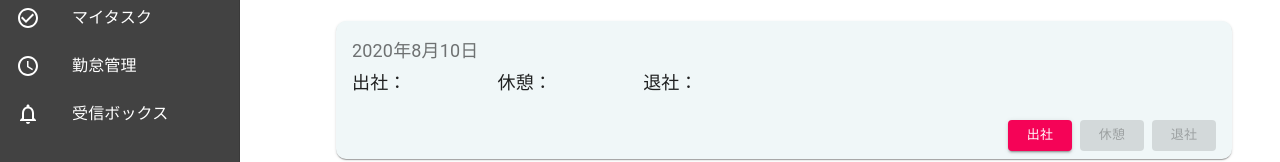
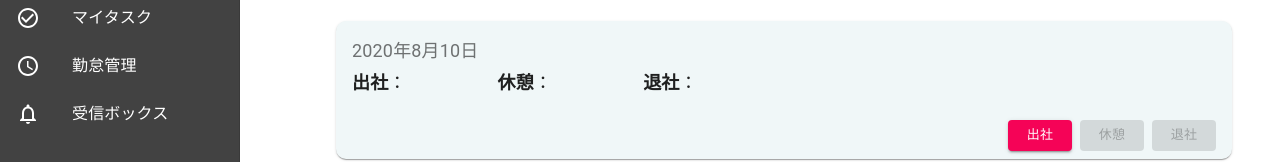
Before and after one commit to Yyusuke27/vwork, a React (Create React App) app in the folder frontend/: page / in a window 1280 px wide. Shown: the part 126-288 px from the top of the page. Built offline with nearby package versions, Linux system fonts and the light colour scheme.

Commit message:
時刻の打刻の実装

```diff
--- a/frontend/package.json
+++ b/frontend/package.json
@@ -25,6 +25,7 @@
     "formik-material-ui-lab": "0.0.5",
     "formik-material-ui-pickers": "0.0.11",
     "material-ui-popup-state": "^1.6.1",
+    "moment": "^2.27.0",
     "react": "^16.13.1",
     "react-datepicker": "^3.1.3",
     "react-dom": "^16.13.1",
--- a/frontend/src/Dashboard/Attendance/components/CheckAttendanceArea.tsx
+++ b/frontend/src/Dashboard/Attendance/components/CheckAttendanceArea.tsx
@@ -106,15 +106,17 @@ const Transition = React.forwardRef(function Transition(
 
 const CheckAttendanceArea = () => {
   const classes = useStyles();
-
+  const moment = require("moment");
   const [open, setOpen] = React.useState(false);
 
   const handleClickOpen = () => {
     setOpen(true);
     setStep({
       ...step,
+      restEnd: true,
       finished: true,
     });
+    setFinishedTime(moment().format("HH:mm"));
   };
 
   const handleClose = () => {
@@ -152,6 +154,7 @@ const CheckAttendanceArea = () => {
       restStart: false,
       finished: false,
     });
+    setAttendedTime(moment().format("HH:mm"));
   };
 
   const restStartedClicked = () => {
@@ -161,6 +164,7 @@ const CheckAttendanceArea = () => {
       restEnd: false,
       finished: false,
     });
+    setRestInTime(moment().format("HH:mm"));
   };
 
   const restEndClicked = () => {
@@ -169,7 +173,16 @@ const CheckAttendanceArea = () => {
       restEnd: true,
       finished: false,
     });
+    setRestOutTime(moment().format("HH:mm"));
   };
+
+  const [attendedTime, setAttendedTime] = useState();
+
+  const [restInTime, setRestInTime] = useState();
+
+  const [restOutTime, setRestOutTime] = useState();
+
+  const [finishedTime, setFinishedTime] = useState();
 
   const history = useHistory();
   const pageChangeHandler = () => {
@@ -197,9 +210,24 @@ const CheckAttendanceArea = () => {
             justify="space-between"
             className={classes.timeArea}
           >
-            <Grid item>出社：</Grid>
-            <Grid item>休憩：</Grid>
-            <Grid item>退社：</Grid>
+            <Grid item>
+              <span style={{ fontWeight: 600 }}>出社</span>：{attendedTime}
+            </Grid>
+            <Grid>
+              {step.attended === false ? (
+                <Grid item>
+                  <span style={{ fontWeight: 600 }}>休憩</span>：
+                </Grid>
+              ) : (
+                <Grid item>
+                  <span style={{ fontWeight: 600 }}>休憩</span>：{restInTime} ~
+                  {restOutTime}
+                </Grid>
+              )}
+            </Grid>
+            <Grid item>
+              <span style={{ fontWeight: 600 }}>退社</span>：{finishedTime}
+            </Grid>
           </Grid>
         </CardContent>
         <CardActions>
```
Also changed, not shown: 1 other file (tests, documents, lock files or other folders).
